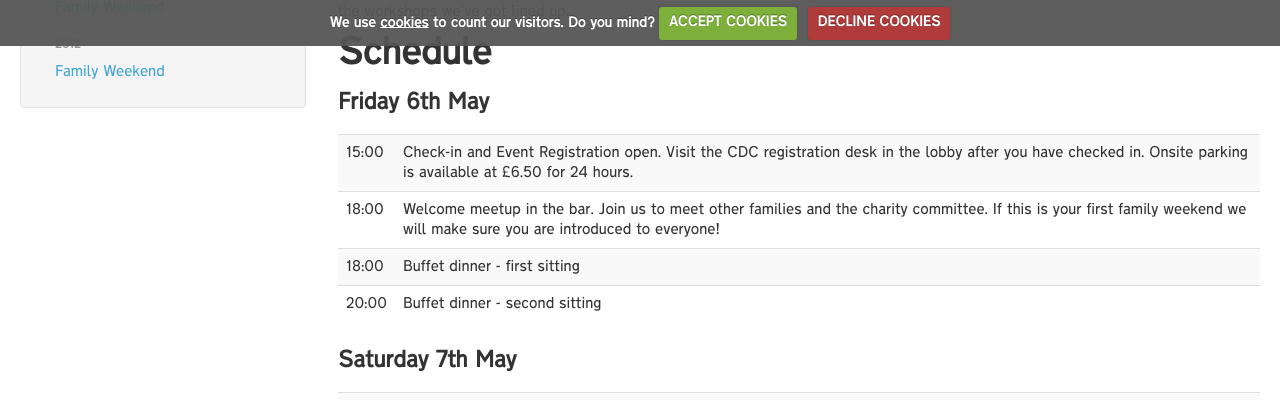
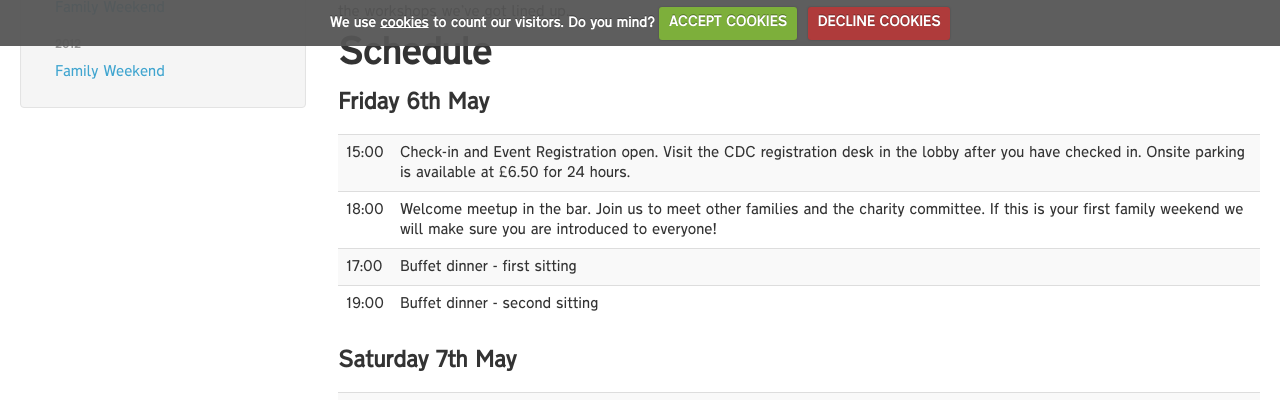
Before and after one commit to lucyjanetetlow/cdcssg.github.io, a Jekyll site: the page built from _events/2016/family-weekend.md, in a window 1280 px wide and 900 px high, scrolled down 681 px. Shown: the top 400 px of the window. Built offline with Jekyll 4.4.1, drawn with Linux system fonts in a browser that asks for light colours; nearby versions of some CDN libraries.

Commit message:
Change times

```diff
--- a/_events/2016/family-weekend.md
+++ b/_events/2016/family-weekend.md
@@ -17,8 +17,8 @@ Our family weekend this year is focused on collaborative discussion and workshop
 {: .table .table-striped }
 | 15:00 | Check-in and Event Registration open. Visit the CDC registration desk in the lobby after you have checked in. Onsite parking is available at £6.50 for 24 hours. |
 | 18:00 | Welcome meetup in the bar. Join us to meet other families and the charity committee. If this is your first family weekend we will make sure you are introduced to everyone! |
-| 18:00 | Buffet dinner - first sitting |
-| 20:00 | Buffet dinner - second sitting |
+| 17:00 | Buffet dinner - first sitting |
+| 19:00 | Buffet dinner - second sitting |
 
 ## Saturday 7th May
 
```
